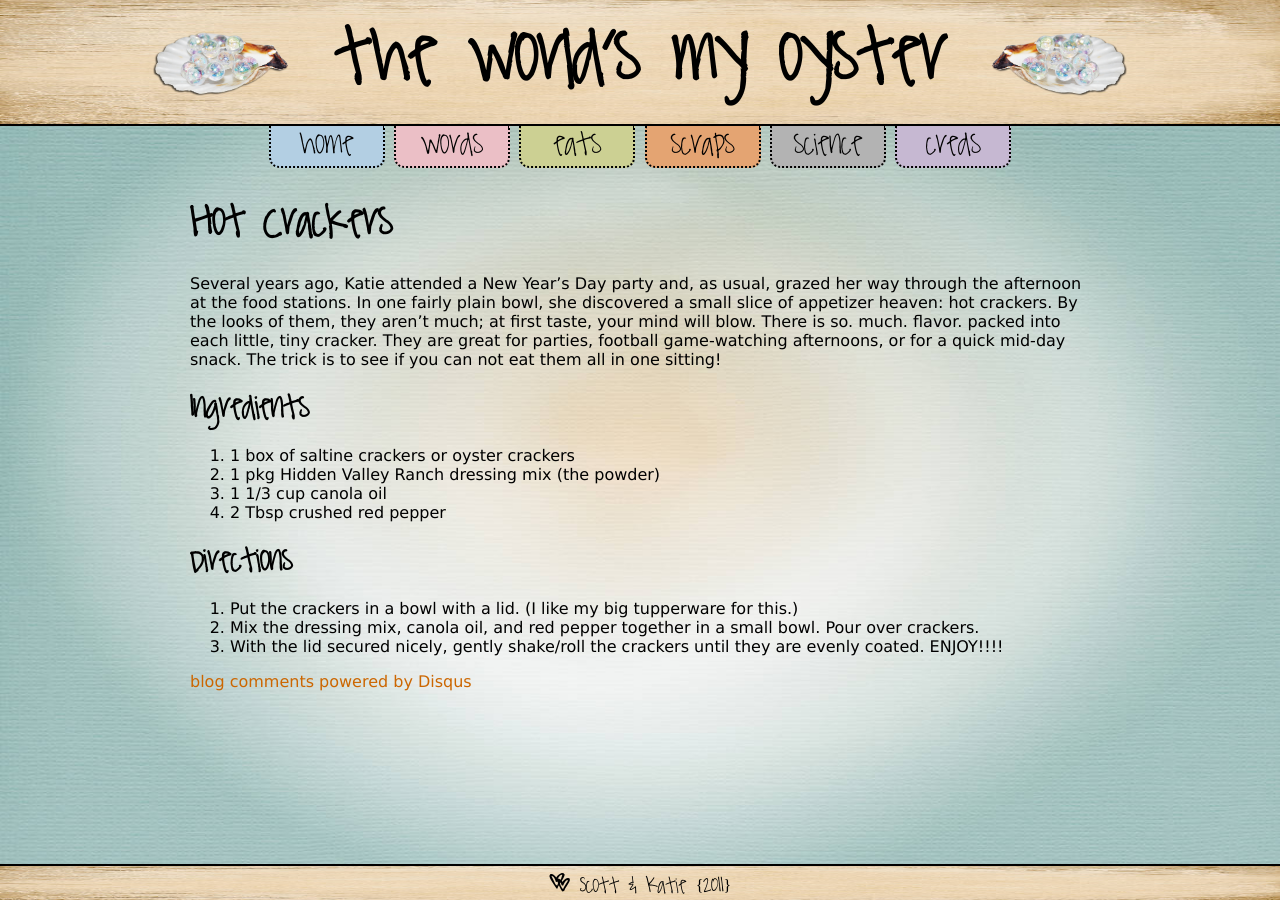
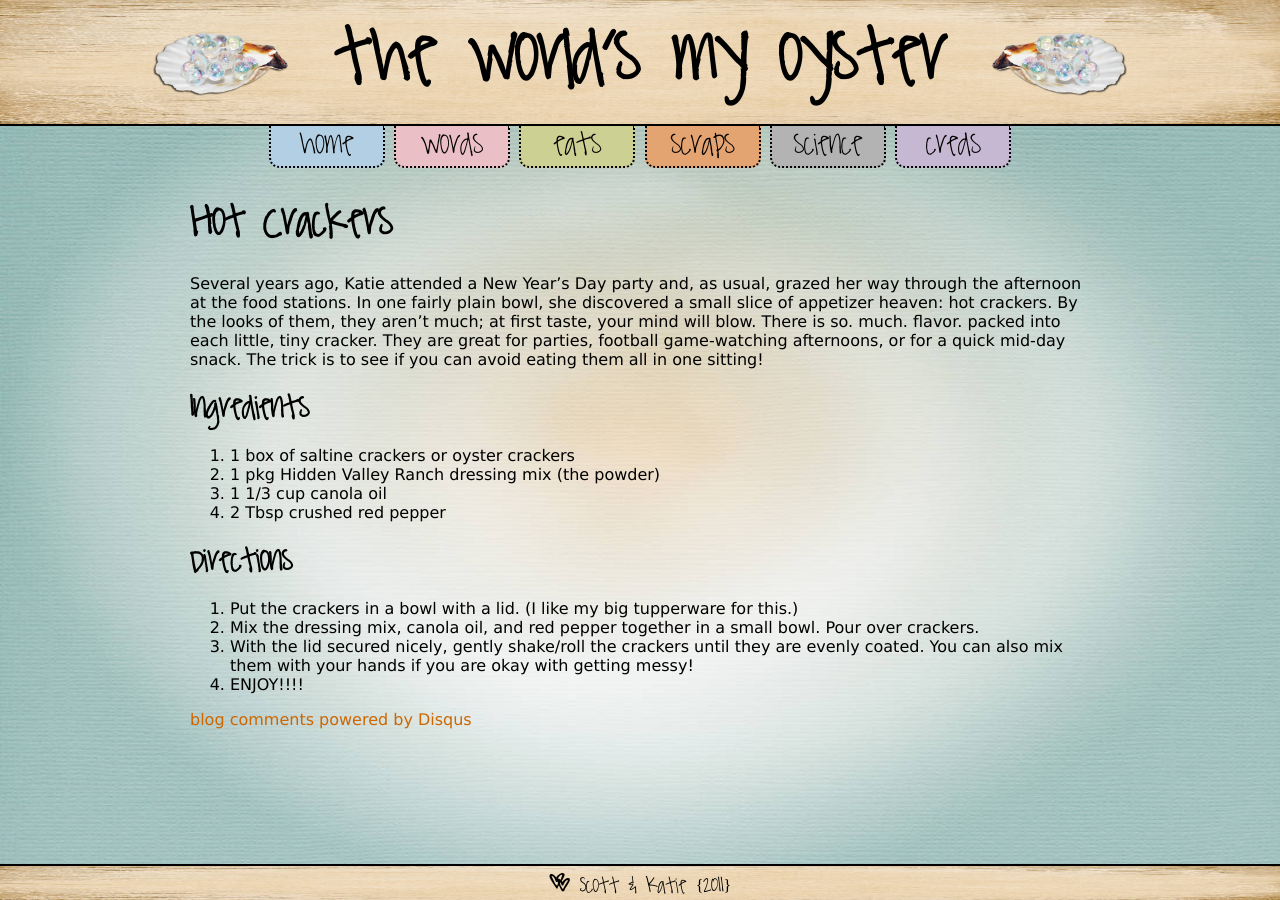
Before and after one commit to kpetersen/kpetersen.github.io, a Jekyll site: the page built from eats/appetizers/_posts/2011-10-25-hot-crackers.markdown, in a window 1280 px wide. Built offline with Jekyll 4.4.1, drawn with Linux system fonts in a browser that asks for light colours; comment, search, counter and statistics services are not loaded.

Commit message:
corrected some typos in chocolate pie and hot crackers recipes

```diff
--- a/eats/appetizers/_posts/2011-10-25-hot-crackers.markdown
+++ b/eats/appetizers/_posts/2011-10-25-hot-crackers.markdown
@@ -7,7 +7,7 @@ title: Hot Crackers
 Several years ago, Katie attended a New Year's Day party and, as usual, grazed her way through the afternoon at the food stations. In
 one fairly plain bowl, she discovered a small slice of appetizer heaven: hot crackers. By the looks of them, they aren't much; at first
 taste, your mind will blow. There is so. much. flavor. packed into each little, tiny cracker. They are great for parties, football
-game-watching afternoons, or for a quick mid-day snack. The trick is to see if you can not eat them all in one sitting!
+game-watching afternoons, or for a quick mid-day snack. The trick is to see if you can avoid eating them all in one sitting!
 
 ## Ingredients
 1. 1 box of saltine crackers or oyster crackers
@@ -18,4 +18,6 @@ game-watching afternoons, or for a quick mid-day snack. The trick is to see if y
 ## Directions
 1. Put the crackers in a bowl with a lid. (I like my big tupperware for this.)
 1. Mix the dressing mix, canola oil, and red pepper together in a small bowl. Pour over crackers.
-1. With the lid secured nicely, gently shake/roll the crackers until they are evenly coated. ENJOY!!!!
+1. With the lid secured nicely, gently shake/roll the crackers until they are evenly coated. You can also mix them with your hands
+if you are okay with getting messy!
+1. ENJOY!!!!
--- a/eats/desserts/_posts/2011-10-25-chocolate-pie.markdown
+++ b/eats/desserts/_posts/2011-10-25-chocolate-pie.markdown
@@ -5,7 +5,7 @@ title: Aunt Nancy's Chocolate Pie
 
 # Aunt Nancy's Chocolate Pie
 Do you have an Aunt Nancy? I do. If you don't, I strongly suggest you find one because mine was a terrific cook! One of my favorite
-recipes of hers is this decadent chocolate pie that literally melts in your mouth. The only catch with this recipe is you have to
+recipes of hers is this decadent chocolate pie that literally melts in your mouth. The only catch with this recipe is that you have to
 plan ahead: it has to be made the day before so it can set up overnight in the refrigerator.
 
 ## Ingredients
@@ -19,7 +19,7 @@ plan ahead: it has to be made the day before so it can set up overnight in the r
 1. Melt the marshmallows, milk, and Hershey bars in a double boiler until fully melted and mixed together, stirring constantly.
 1. Pour the melted chocolate mix into a bowl and place in fridge for about fifteen minutes, stirring every few minutes. You want
 to bring it to room temperature.
-1. Gently fold the whipped cream into to chocolate mixture, making sure they become completely mixed together.
+1. Gently fold the whipped cream into the chocolate mixture, making sure they become completely mixed together.
 1. Place the filling in the Graham cracker crust and chill overnight in the fridge.
 
 **To serve: You can add whipped cream and/or chocolate shavings to the top of the pie for extra presentation points!**
```
